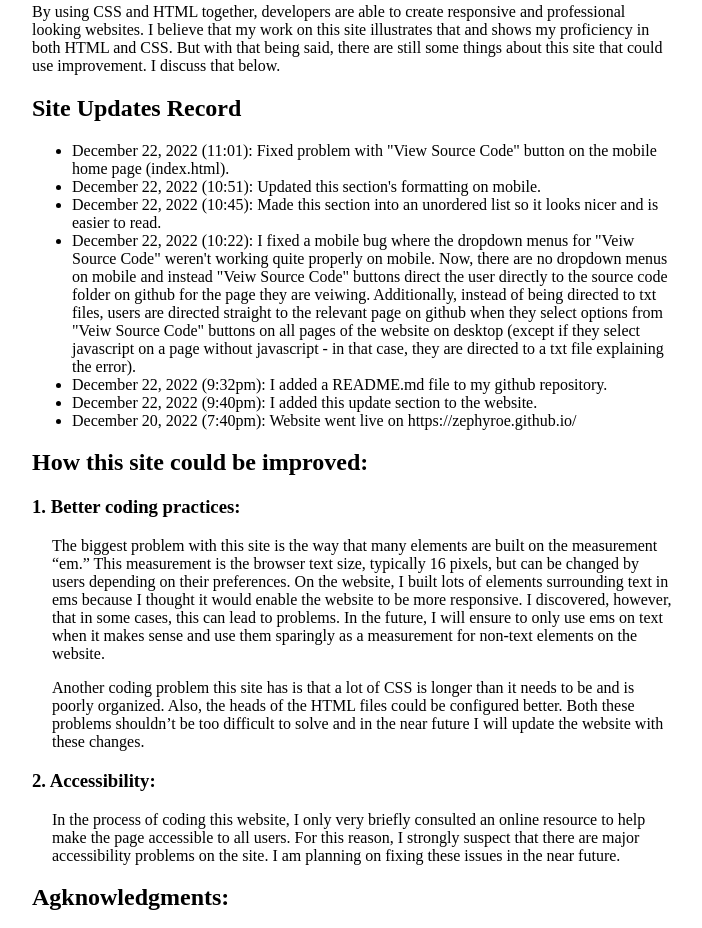
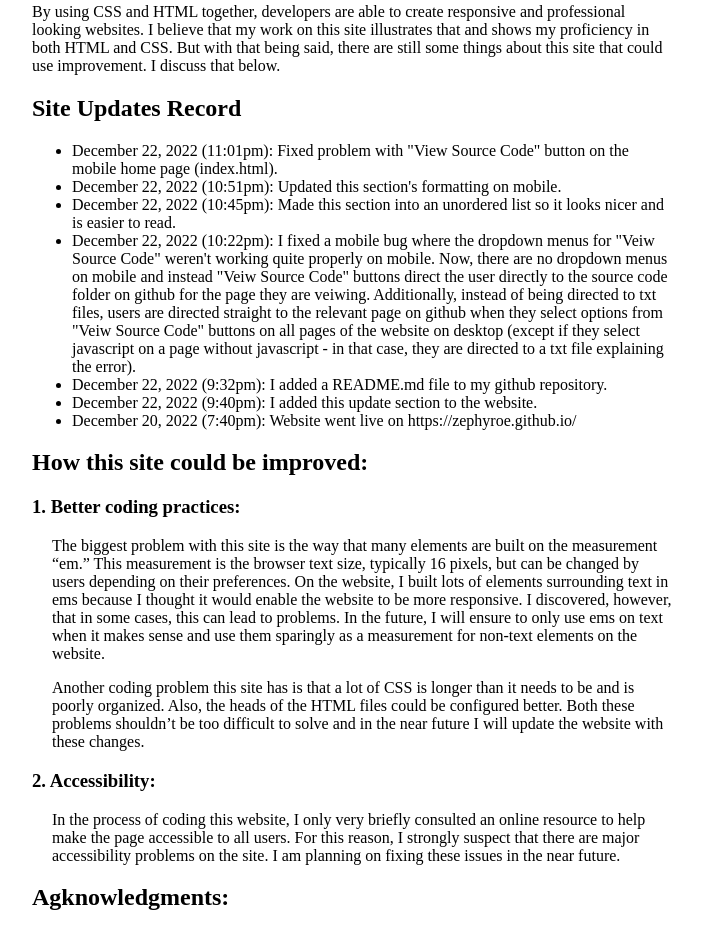
Before and after one commit to zephyroe/zephyroe.gibhub.io, a plain HTML site: page aboutThisSite/aboutThisSite.html in a window 1280 px wide. Shown: the part 999-1927 px from the top of the page, without its empty margins (288-990 px from the left). Drawn offline with Linux system fonts and the light colour scheme.

Commit message:
Minor edits to site updates record

```diff
--- a/aboutThisSite/aboutThisSite.html
+++ b/aboutThisSite/aboutThisSite.html
@@ -74,16 +74,16 @@
           <h2>Site Updates Record</h2>
           <ul>
             <li>
-              December 22, 2022 (11:01): Fixed problem with "View Source Code"
+              December 22, 2022 (11:01pm): Fixed problem with "View Source Code"
               button on the mobile home page (index.html).
             </li>
-            <li>December 22, 2022 (10:51): Updated this section's formatting on mobile.</li>
+            <li>December 22, 2022 (10:51pm): Updated this section's formatting on mobile.</li>
             <li>
-              December 22, 2022 (10:45): Made this section into an unordered
+              December 22, 2022 (10:45pm): Made this section into an unordered
               list so it looks nicer and is easier to read.
             </li>
             <li>
-              December 22, 2022 (10:22): I fixed a mobile bug where the dropdown
+              December 22, 2022 (10:22pm): I fixed a mobile bug where the dropdown
               menus for "Veiw Source Code" weren't working quite properly on
               mobile. Now, there are no dropdown menus on mobile and instead
               "Veiw Source Code" buttons direct the user directly to the source
```
